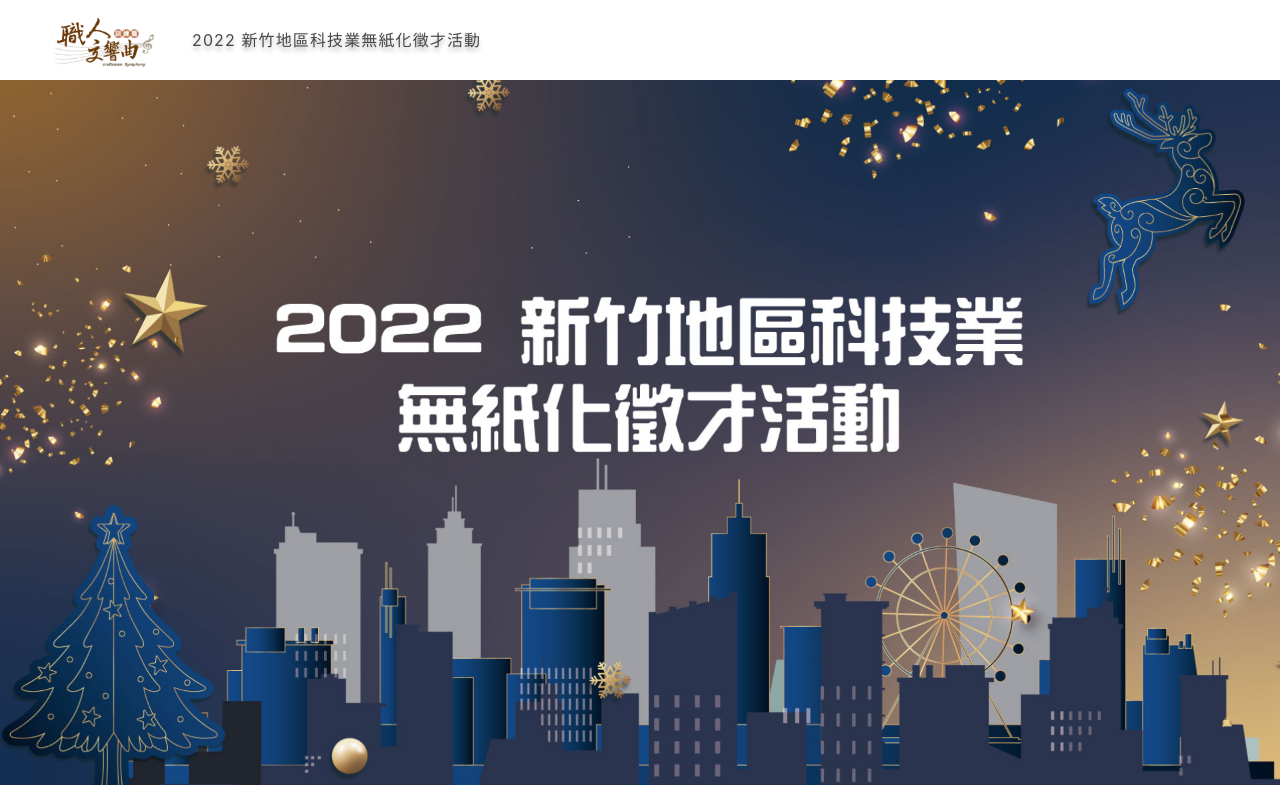
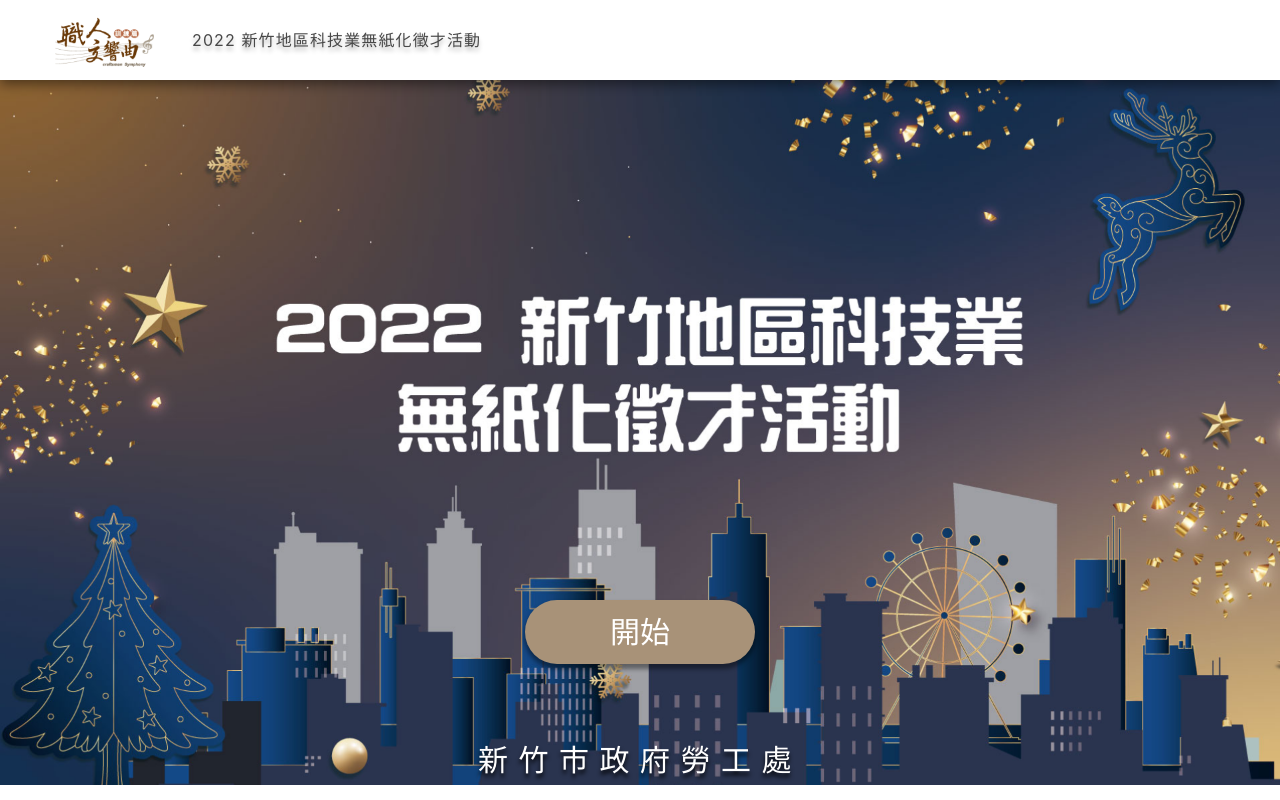
Before and after one commit to rxthlessbeats/rxthlessbeats.github.io, a React (Create React App) app: page / in a window 1280 px wide. Built offline with nearby package versions, Linux system fonts and the light colour scheme; what @fortawesome/fontawesome would draw is missing.

Commit message:
home 100 shadow and location page

```diff
--- a/src/App.js
+++ b/src/App.js
@@ -6,6 +6,7 @@ import Filter from './pages/filter';
 import Jobs from './pages/3/jobs';
 import Job from './pages/3/job';
 import Company from './pages/3/company';
+import Location from './pages/4/location';
 
 function App() {
     return (
@@ -16,6 +17,7 @@ function App() {
                 <Route exact path="/jobs" element={<Jobs/>}/>
                 <Route exact path="/job/:jobID" element={<Job/>}/>
                 <Route exact path="/company/:compID" element={<Company/>}/>
+                <Route exact path="/location" element={<Location/>}/>
             </Routes>
         </BrowserRouter>
     );
--- a/src/pages/3/company.scss
+++ b/src/pages/3/company.scss
@@ -22,6 +22,7 @@
             background-color: #e5e5e5;
             border-radius: 10px;
             height: 75vh;
+            box-shadow: 0px 3px 3px 0px rgba(0,0,0,0.6);
 
             .left {
                 display: inline;
--- a/src/pages/3/job.scss
+++ b/src/pages/3/job.scss
@@ -16,6 +16,7 @@
             background-color: #e5e5e5;
             border-radius: 10px;
             height: 82vh;
+            box-shadow: 0px 3px 3px 0px rgba(0,0,0,0.6);
 
             .left {
                 display: inline-flex;
@@ -179,6 +180,7 @@
             text-align: center;
             top: 1.5vh;
             right: 1vw;
+            box-shadow: 0px 3px 3px 0px rgba(0,0,0,0.5);
 
             font-size: 6vh;
             color: #e4e4e4;
--- a/src/pages/3/jobs.js
+++ b/src/pages/3/jobs.js
@@ -259,7 +259,7 @@ function JobsPage () {
                     <div className='save_header'>
                         <FontAwesomeIcon icon="fa-bookmark" className='save y'/>
                         <div className='current'>目前選擇</div>
-                        <div className='view_all'>檢視全部</div>
+                        <div className='view_all' onClick={() => {window.location.href="/location"}}>檢視全部</div>
                     </div>
                     <div className="jobs">
                     {joblist.map((j, idx) => (
--- a/src/pages/3/jobs.scss
+++ b/src/pages/3/jobs.scss
@@ -102,6 +102,8 @@
             font-size: 22px;
             color: #454545;
             position: relative;
+            box-shadow: 0px 3px 3px 0px rgba(0,0,0,0.3);
+
             .jc {
                 display: block;
                 width: 100%;
@@ -150,5 +152,8 @@
     .save {
         font-size: 50px;
     }
-    .y {color: #FFE194;}
+    .y {
+        color: #FFE194;
+        filter: drop-shadow(0px 4px 1px rgba(0,0,0,0.3));
+    }
 }
--- /dev/null
+++ b/src/pages/4/location.js
@@ -0,0 +1,21 @@
+import './location.scss';
+import Header from '../global/header';
+
+function LocationPage () {
+    return (
+        <div className="location">
+            <Header/>
+            <div className='bg-color'>
+                <div className='map'>
+                    <div className='map-title'>
+                        <div className='map-title1'>廠商位置圖</div>
+                        <div className='map-title2'>歡迎根據位置圖去找公司諮詢</div>
+                    </div>
+                </div>
+                <div className='save-all'></div>
+            </div>
+        </div>
+    );
+};
+
+export default LocationPage;
--- /dev/null
+++ b/src/pages/4/location.scss
@@ -0,0 +1,36 @@
+.location {
+    overflow: hidden;
+    width: 100vw;
+    height: 100vh;
+
+    .bg-color {
+        position: relative;
+        background-color: #1E3458;
+        height: 87.5vh;
+        padding: 2.5vh 2.5vw 0 2.5vw;
+        font-family: 'Inter';
+        font-style: normal;
+
+        .map {
+            display: inline-block;
+
+            .map-title {
+
+                .map-title1 {
+                    display: inline-block;
+                    color: #fff;
+                }
+
+                .map-title2 {
+                    display: inline-block;
+                    color: #fff;
+                }
+            }
+        }
+
+        .save-all {
+            display: inline-block;
+
+        }
+    }
+}
--- a/src/pages/filter.js
+++ b/src/pages/filter.js
@@ -1,6 +1,9 @@
 import './filter.scss';
 import Header from './global/header';
 import { useState, useEffect } from 'react';
+import { FontAwesomeIcon } from '@fortawesome/react-fontawesome'
+import { faCheck } from '@fortawesome/free-solid-svg-icons'
+
 const choices = ["餐飲零售業", "科技業", "時薪", "月薪", "台北", "桃園", "新竹", "台中", "台南", "高雄"];
 const food = ["儲備幹部", "銷售", "內場", "外場", "人資"];
 const tech = ["軟體工程師","研發工程師","研發技術員","製成工程師","殷備工程師","接案工程師","分析工程師","設計工程師","封装工程師","助理工程師","客服工程師",
@@ -156,7 +159,7 @@ function FilterPage () {
                             </div>
                             <div className="cancel" onClick={() => {
                                 setMorejob(false);
-                            }}>V</div>
+                            }}><FontAwesomeIcon icon={faCheck}/></div>
                         </div>
                     </div>
                     :
--- a/src/pages/filter.scss
+++ b/src/pages/filter.scss
@@ -59,6 +59,7 @@
                         background: #E8E5E5;
                         border-radius: 20px;
                         opacity: 50%;
+                        box-shadow: 0px 3px 3px 0px rgba(0,0,0,0.5);
                     }
                     .y {
                         opacity: 100%;
@@ -78,6 +79,7 @@
                 padding: 0 5vw;
                 line-height: 8vh;
                 border-radius: 20px;
+                box-shadow: 0px 3px 3px 0px rgba(0,0,0,0.5);
             }
         }
     }
@@ -125,6 +127,7 @@
                         background: #E8E5E5;
                         border-radius: 20px;
                         opacity: 50%;
+                        box-shadow: 0px 3px 3px 0px rgba(0,0,0,0.5);
 
                         .down-line {
                             position: absolute;
@@ -184,6 +187,7 @@
                 margin: 1vh 0.7vw;
                 border-radius: 20px;
                 opacity: 50%;
+                box-shadow: 0px 3px 3px 0px rgba(0,0,0,0.5);
             }
             .y {
                 opacity: 100%;
@@ -199,6 +203,7 @@
                 position: absolute;
                 right: -1.7vw;
                 top: -1.7vw;
+                box-shadow: 0px 3px 3px 0px rgba(0,0,0,0.5);
             }
         }
     }
--- a/src/pages/global/header.scss
+++ b/src/pages/global/header.scss
@@ -4,6 +4,7 @@
     background-color: #FFFFFF;
     box-shadow: 0px 4px 12px rgba(0, 0, 0, 0.48);
     position: relative;
+    z-index: 999;
 
     img {
         height: 100%;
--- a/src/pages/home.js
+++ b/src/pages/home.js
@@ -7,6 +7,8 @@ function HomePage () {
             <div className="content">
                 <img className="pic" src={require("../images/勞工處網站封面.png")} alt="勞工處網站封面"></img>
             </div>
+            <div className="text">新竹市政府勞工處</div>
+            <div className="btn">開始</div>
         </div>
     );
 };
--- a/src/pages/home.scss
+++ b/src/pages/home.scss
@@ -5,13 +5,41 @@
 
     .content {
         position: relative;
+
         .pic {
             position: relative;
             width: 100%;
-        }
-        .btn {
-            position: absolute;
-            width: 282px;
+            z-index: -1;
         }
     }
+
+    .text {
+        position: absolute;
+        top: 92vh;
+        font-family: 'Inter';
+        font-style: normal;
+        font-weight: 300;
+        font-size: 30px;
+        width: 100vw;
+        text-align: center;
+        letter-spacing: 0.35em;
+        color: #FFFFFF;
+        text-shadow: 0px 4px 4px rgba(0, 0, 0, 0.91);
+    }
+
+    .btn {
+        position: absolute;
+        top: 75vh;
+        left: 41vw;
+        width: 18vw;
+        height: 8vh;
+        background-color: #A89278;
+        font-weight: 500;
+        color: #FFFFFF;
+        font-size: 30px;
+        line-height: 8vh;
+        text-align: center;
+        border-radius: 80px;
+        box-shadow: 0px 4px 4px 1px rgba(0,0,0,0.4);
+    }
 }
```
